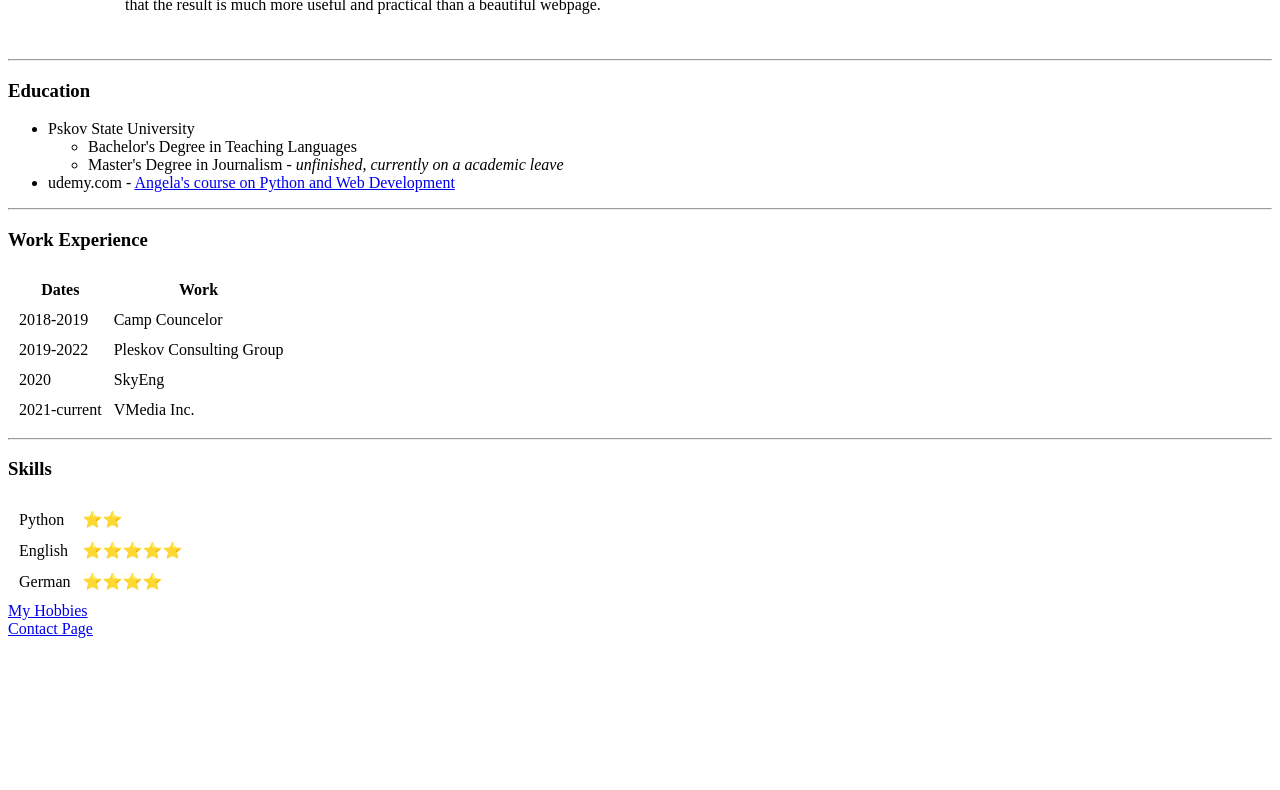
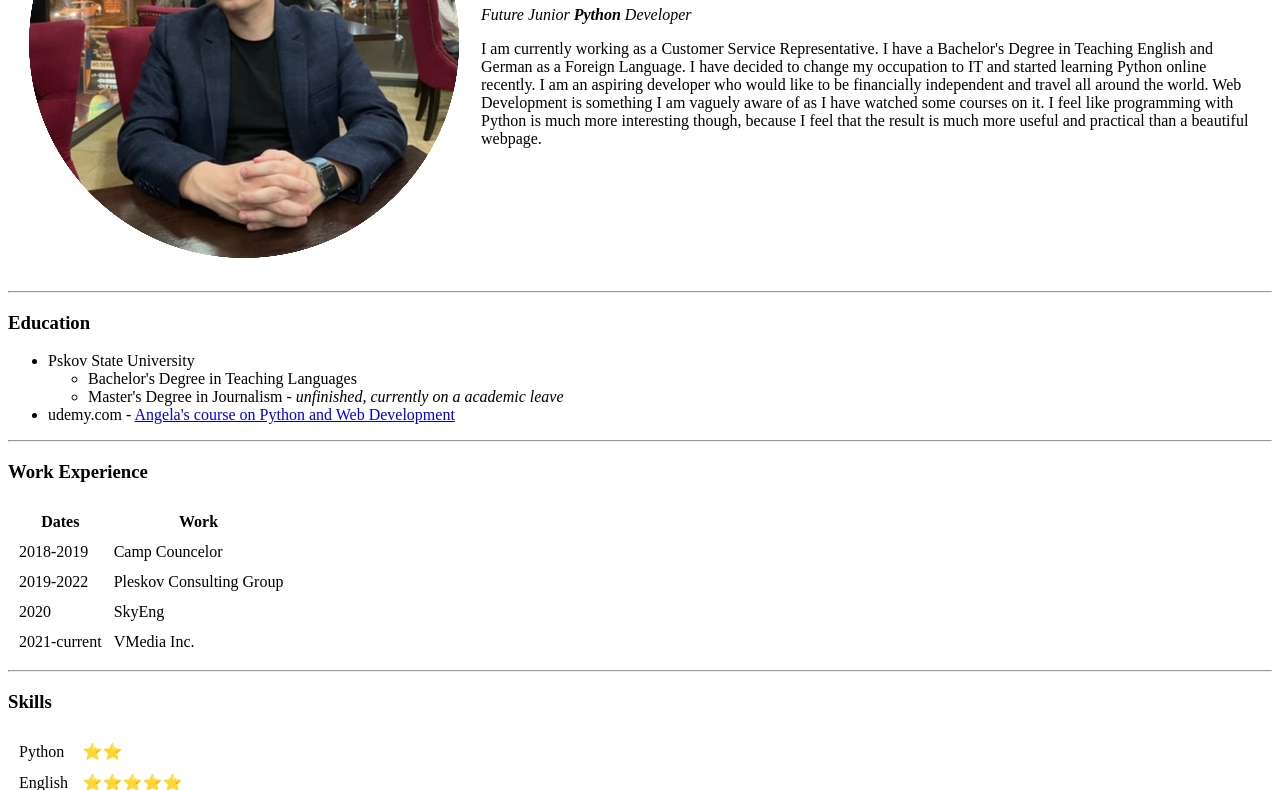
Before and after one commit to dev-xenus/cv, a plain HTML site: page index.html in a window 1280 px wide. Shown: the part 201-991 px from the top of the page. Before the commit the page ends 847 px from the top, so only its background shows below. Drawn offline with Linux system fonts and the light colour scheme; the site is published under a folder, as on GitHub Pages, so addresses that start at the root find nothing.

Commit message:
changed image path

```diff
--- a/index.html
+++ b/index.html
@@ -10,7 +10,7 @@
     <table cellspacing="20">
       <tr>
         <td>
-          <img src="/images/profile_cropped.png" alt="Egor's Profile Picture" />
+          <img src="images/profile_cropped.png" alt="Egor's Profile Picture" />
         </td>
         <td>
           <h1>Egor Vetchinkin</h1>
```
